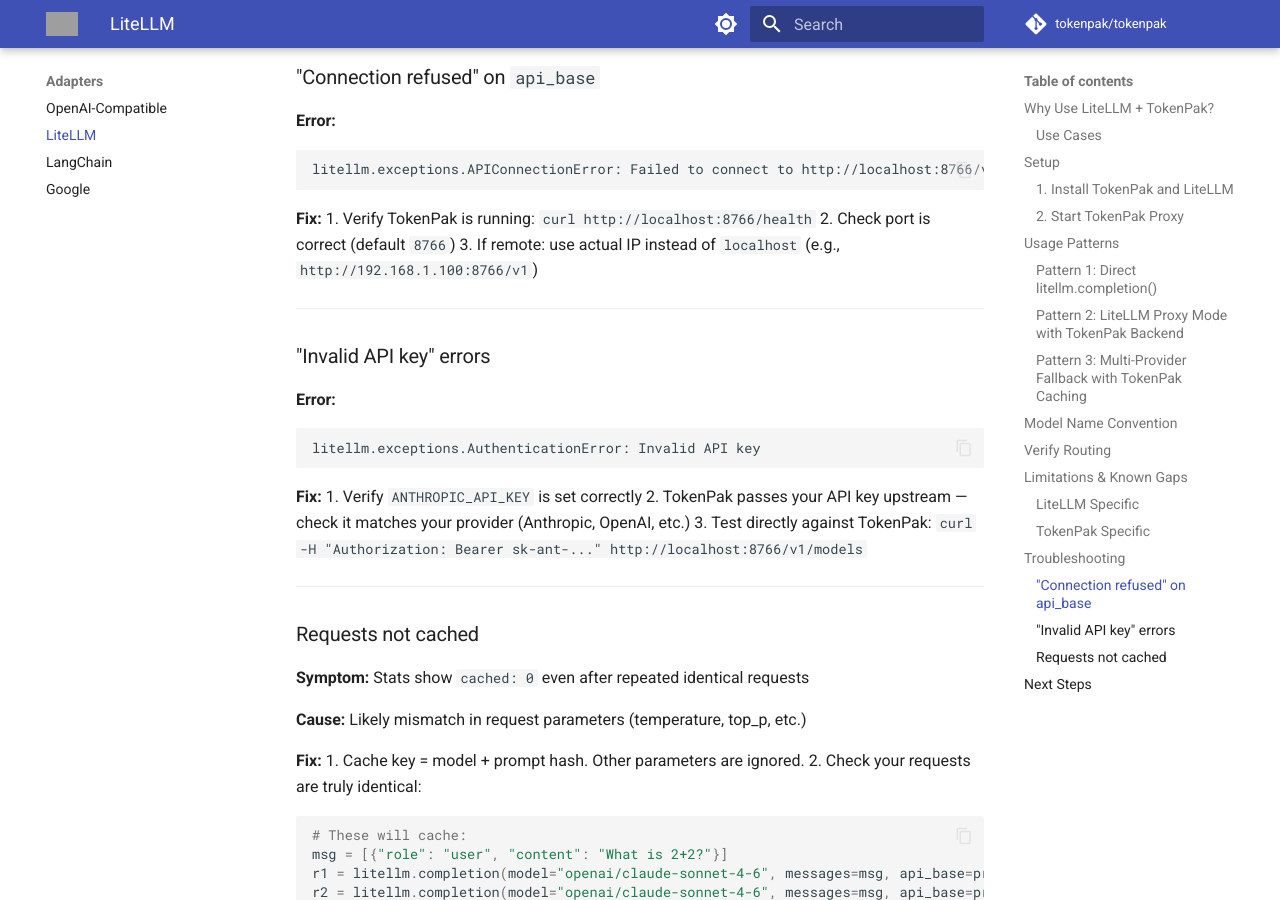
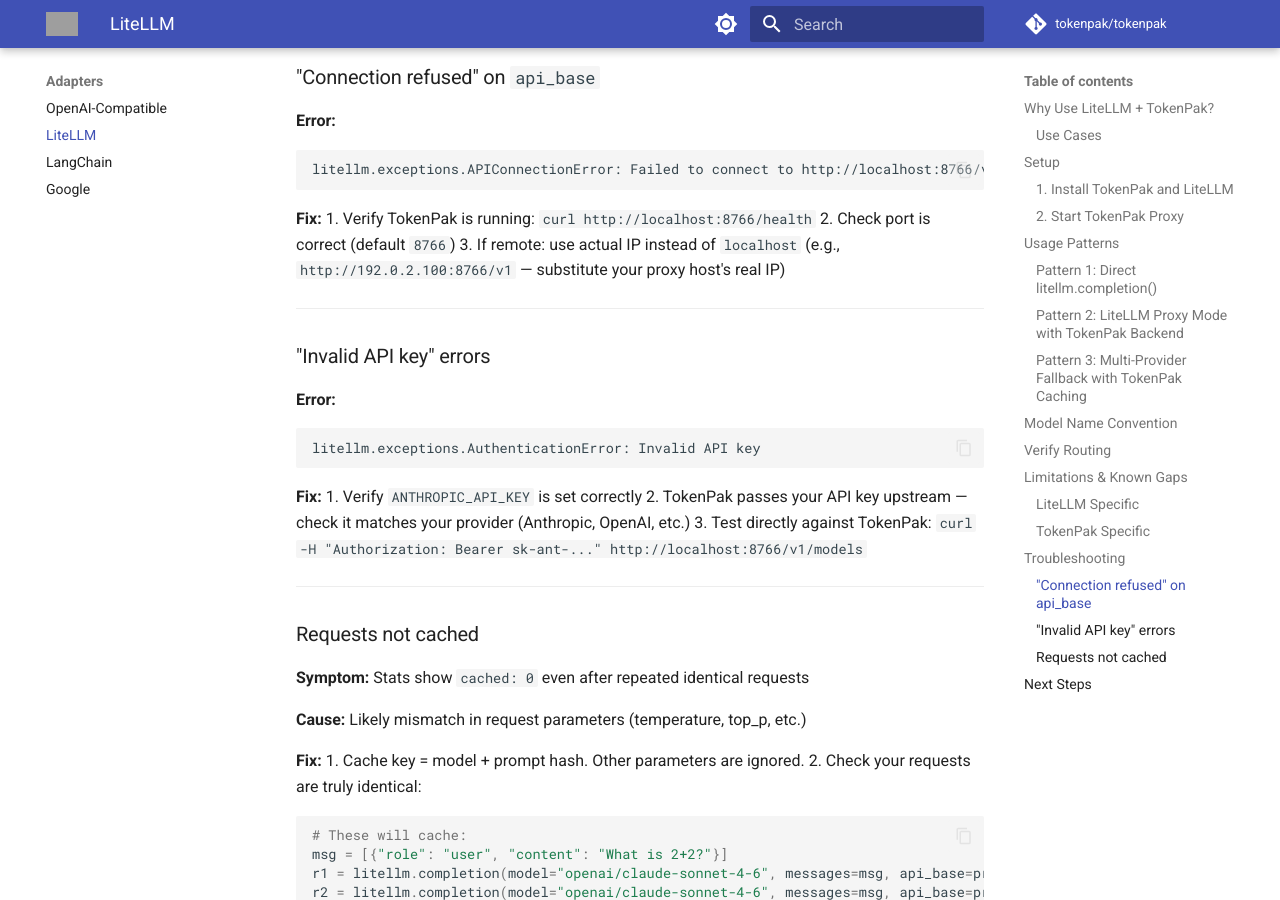
Before and after one commit to tokenpak/tokenpak, an MkDocs documentation site: the page built from docs/adapters/litellm.md, in a window 1280 px wide and 900 px high, scrolled down 5397 px. Built offline with MkDocs 1.6.1 and Material for MkDocs 9.7.7, drawn with Linux system fonts in a browser that asks for light colours; comment, search, counter and statistics services are not loaded; grey boxes are pictures that could not be loaded.

Commit message:
fix(ci): align coverage paths with post-rewrite layout; docs use RFC 5737 example IP
Two small fixes to resolve CI failures on the PR:

1. .github/workflows/ci.yml: the Phase 2 tier-1 coverage step referenced
   tokenpak.core.validation + tokenpak.core.error_handling, both of which
   were flattened out of the tokenpak.core namespace during the v1.0.3
   rewrite. Point the coverage at tokenpak.validation (which exists at
   top level on github/main) + tokenpak.cache. Matches the module layout
   in tokenpak/__init__.py.

2. docs/adapters/litellm.md: the remote-proxy troubleshooting example used
   192.168.1.100 as a placeholder. The tightened RFC 1918 regex in the
   repo-hygiene workflow correctly flags this as a potential private-
   network leak. Replaced with 192.0.2.100 from RFC 5737 documentation-
   reserved range (explicitly non-operational), with a clarifying
   'substitute your proxy host's real IP' aside.

```diff
--- a/docs/adapters/litellm.md
+++ b/docs/adapters/litellm.md
@@ -228,7 +228,7 @@
 **Fix:**
 1. Verify TokenPak is running: `curl http://localhost:8766/health`
 2. Check port is correct (default `8766`)
-3. If remote: use actual IP instead of `localhost` (e.g., `http://192.168.1.100:8766/v1`)
+3. If remote: use actual IP instead of `localhost` (e.g., `http://192.0.2.100:8766/v1` — substitute your proxy host's real IP)
 
 ---
 
```
Also changed, not shown: 1 other file.
